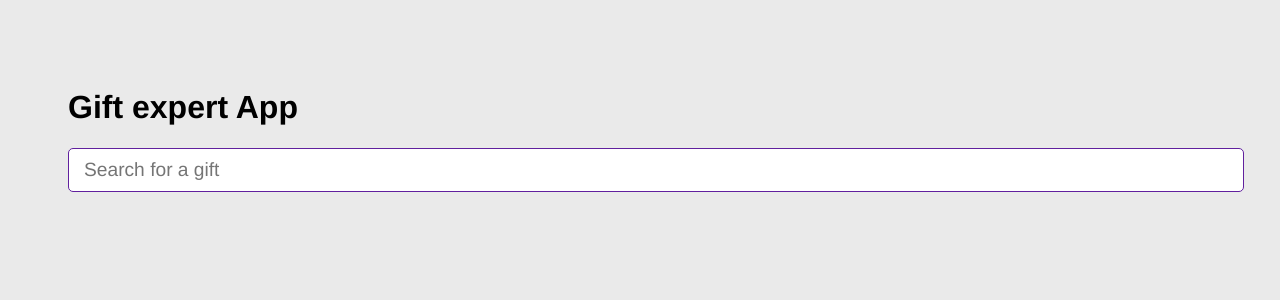
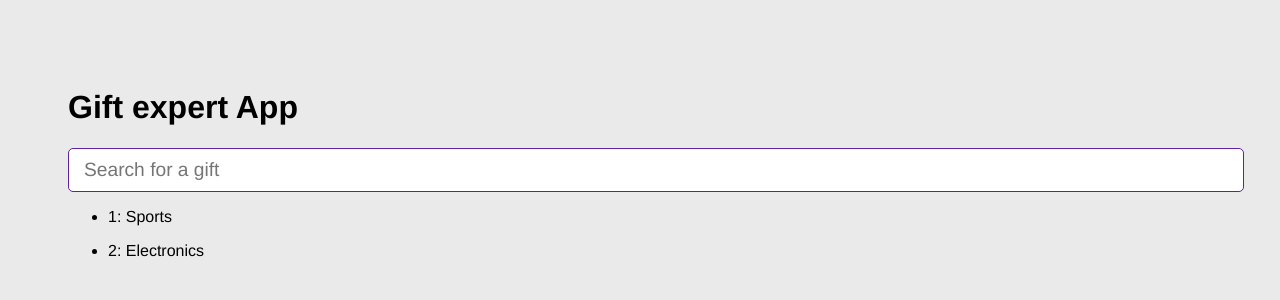
Before and after one commit to joseenrique-dev/gifs-react-test, a React (Vite) app: page / in a window 1280 px wide. Shown: the top 300 px of the page. Built offline with nearby package versions, Linux system fonts and the light colour scheme.

Commit message:
add a new category

```diff
--- a/GiftExpertApp.jsx
+++ b/GiftExpertApp.jsx
@@ -1,10 +1,27 @@
-import AddCategfory from './src/components/AddCategfory';
+import { useState } from 'react';
+import AddCategfory from './src/components/AddCategory';
 
 export default function GiftExpertApp() {
+    const [categories, setCategories] = useState(['Sports', 'Electronics']);
+
   return (
     <div>
       <h1>Gift expert App</h1>
-      <AddCategfory />
+      <AddCategfory setCategories={setCategories} categories={categories}/>
+      {
+        categories.length > 0 ?
+        categories.map((category, index) => {
+          return (
+            <div key={index}>
+              <ul>
+                <li>{index+1}: {category}</li>
+              </ul>
+            </div>
+          )
+        })
+        :
+        <p>No categories yet :(</p>
+      }
     </div>
   )
 }
--- a/src/components/AddCategfory.jsx
+++ b/src/components/AddCategory.jsx
@@ -1,10 +1,19 @@
 import { useState } from 'react';
 
-const AddCategfory = () => {
+const AddCategory = ({setCategories}) => {
+
     const [inputValue, setInputValue] = useState('');
+
+    const onInputChange = (e) =>{
+        setInputValue(e.target.value);
+    }
+
     const onSubmit = (e) => {
         e.preventDefault();
+        debugger
         console.log(inputValue);
+        setCategories((categories)=> [...categories, inputValue]);
+        setInputValue('');
     }
   return (
     <div>
@@ -13,11 +22,11 @@ const AddCategfory = () => {
                 type="text"
                 placeholder="Search for a gift"
                 value={inputValue}
-                onChange={(e) => setInputValue(e.target.value)}
+                onChange={onInputChange}
             />
         </form>
     </div>
   )
 }
 
-export default AddCategfory
+export default AddCategory
```
